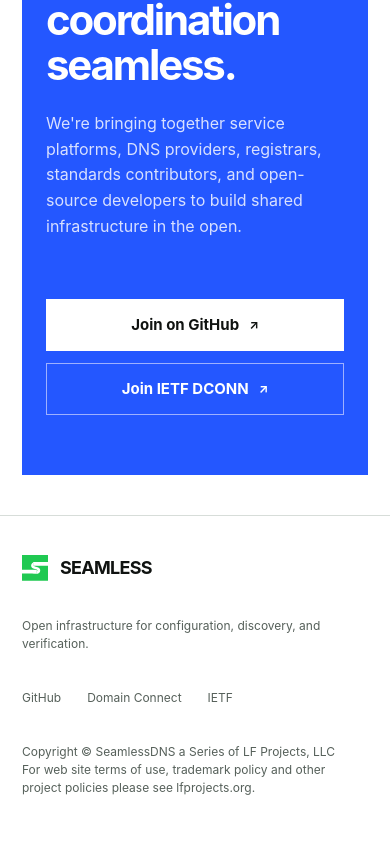
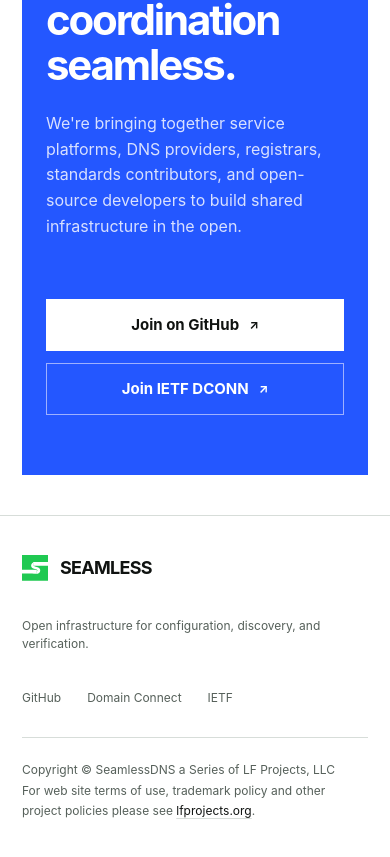
Before and after one commit to seamlessdns/website, a Next.js app: page / in a window 390 px wide. Shown: the part 7888-8745 px from the top of the page. Before the commit the page ends 8723 px from the top, so only its background shows below. Built offline with nearby package versions, Linux system fonts and the light colour scheme.

Commit message:
Add LF Projects legal footer

```diff
--- a/app/globals.css
+++ b/app/globals.css
@@ -725,14 +725,32 @@
   text-align: center;
 }
 
-.footer-wordmark + p + div {
+.footer-links {
   display: flex;
   justify-content: flex-end;
   gap: 26px;
   padding-top: 6px;
 }
 
-.footer-wordmark + p + div a:hover { color: var(--ink); }
+.footer-links a:hover { color: var(--ink); }
+
+.footer-legal {
+  grid-column: 1 / -1;
+  margin: 34px 0 0;
+  padding-top: 22px;
+  border-top: 1px solid var(--border);
+  line-height: 1.7;
+  text-align: left;
+}
+
+.footer-legal a {
+  color: var(--ink);
+  text-decoration: underline;
+  text-decoration-color: var(--border);
+  text-underline-offset: 3px;
+}
+
+.footer-legal a:hover { text-decoration-color: var(--ink); }
 
 @media (max-width: 1120px) {
   .site-header {
@@ -885,9 +903,13 @@
 
   footer > p { text-align: left; }
 
-  .footer-wordmark + p + div {
+  .footer-links {
     justify-content: flex-start;
     flex-wrap: wrap;
+  }
+
+  .footer-legal {
+    margin-top: 0;
   }
 }
 
```
